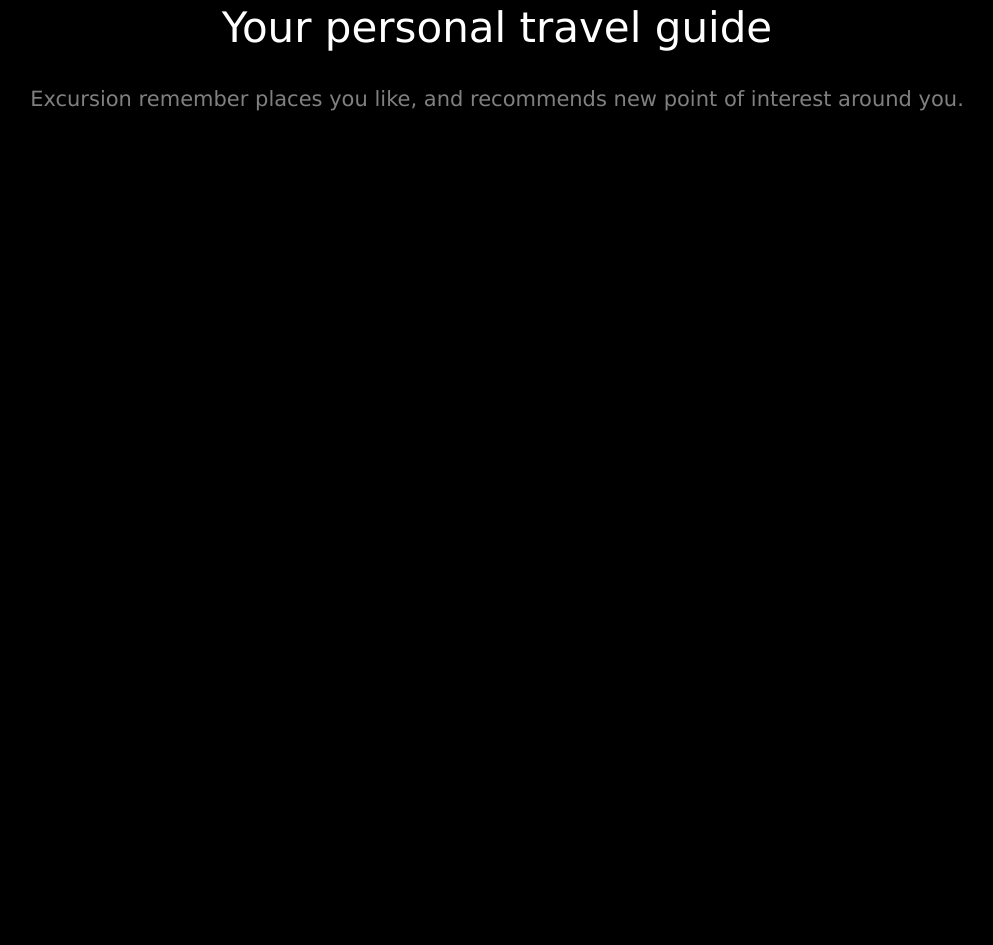
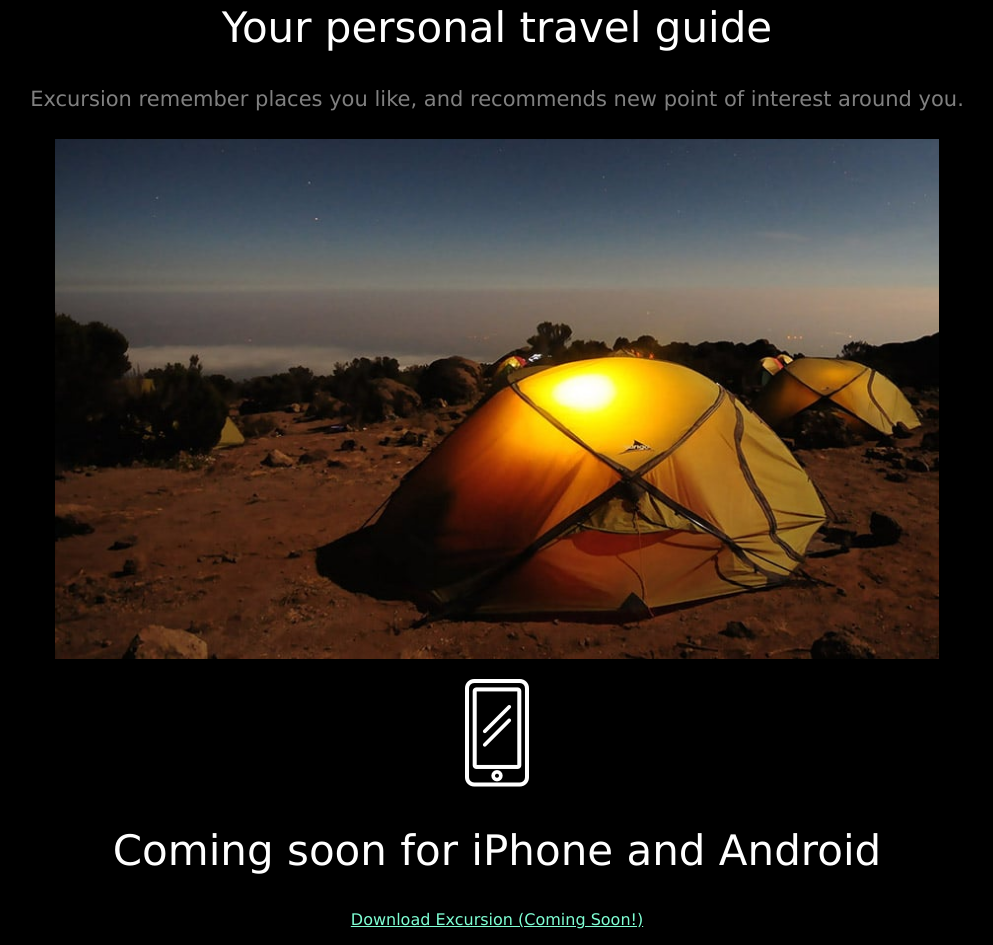
Before and after one commit to eskuode/excursion, a plain HTML site: page index.html in a window 1280 px wide. Shown: the part 346-1291 px from the top of the page, without its empty margins (143-1136 px from the left). Before the commit the page ends 800 px from the top, so only its background shows below. Drawn offline with Linux system fonts and the light colour scheme.

Commit message:
Added final secondary header and link

```diff
--- a/index.html
+++ b/index.html
@@ -18,5 +18,9 @@
       Excursion remember places you like, and recommends new point of interest
       around you.
     </h4>
+    <p><img class="camp" src="resources/images/camp.jpeg" /></p>
+    <p><img src="resources/images/phone.webp" /></p>
+    <h2 class="header--secondary">Coming soon for iPhone and Android</h2>
+    <p><a class="link--cta" href="#">Download Excursion (Coming Soon!)</a></p>
   </body>
 </html>
--- a/resources/css/style.css
+++ b/resources/css/style.css
@@ -8,10 +8,7 @@ body {
   font-size: 50px;
   color: white;
 }
-.link--cta {
-  color: aquamarine;
-  font-size: 16px;
-}
+
 .header--secondary {
   color: white;
   font-weight: 300;
@@ -22,6 +19,10 @@ body {
   color: gray;
   font-weight: normal;
 }
+.link--cta {
+  color: aquamarine;
+  font-size: 16px;
+}
 
 .camp {
   width: 70%;
```
